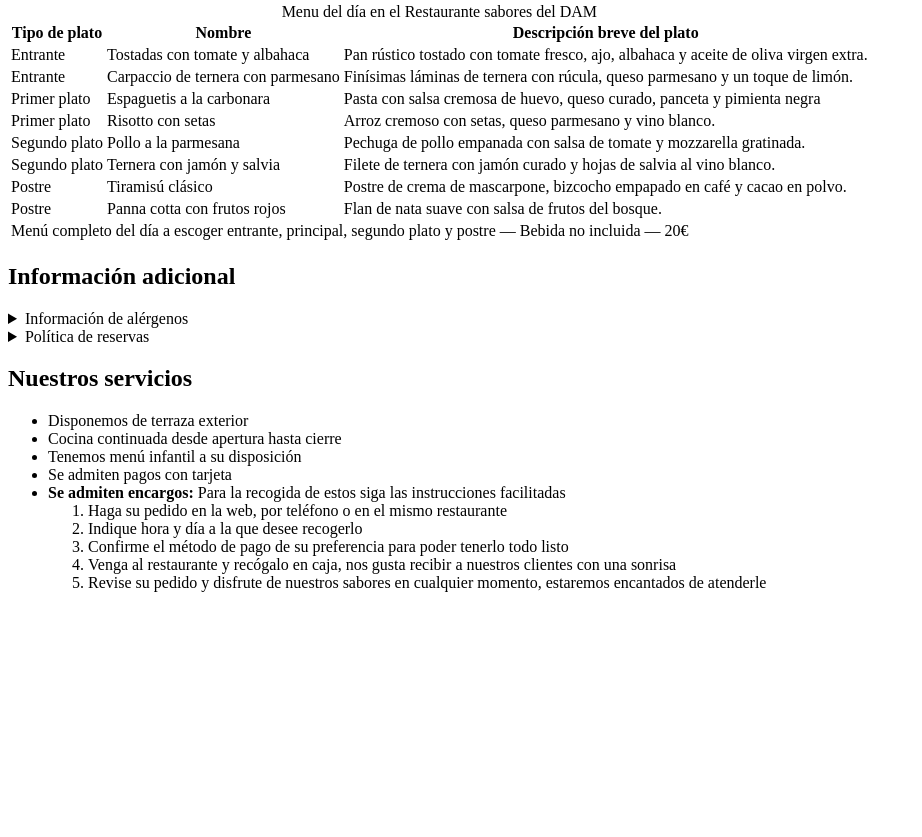
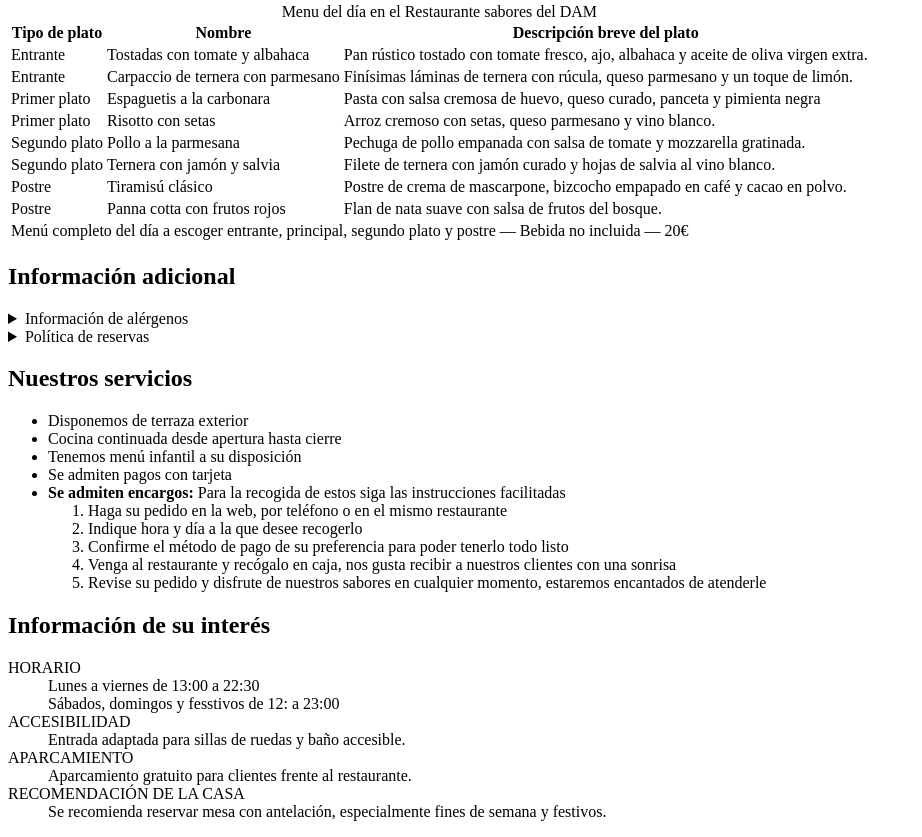
Before and after one commit to Eli8427/saboresDelDAM, a plain HTML site: page index.html in a window 1280 px wide. Shown: the part 300-1137 px from the top of the page, without its empty margins (0-922 px from the left). Before the commit the page ends 908 px from the top, so only its background shows below. Drawn offline with Linux system fonts and the light colour scheme.

Commit message:
Añadimos el aside con un h2(Información de su interés) que tendrá una lista definida para ello usamos la etiqueta dl que es lo que nos va a crear la lista, dentro llevará un dt que es por así decirlo el título de la definición y debsjo un dd que es la definición en si, finalmente cerramos el dl y el aside

```diff
--- a/index.html
+++ b/index.html
@@ -127,5 +127,19 @@
                     </li>
                 </ul>
             </article>
+            <aside>
+                <h2>Información de su interés</h2>
+                <dl>
+                    <dt>HORARIO</dt>
+                    <dd>Lunes a viernes de 13:00 a 22:30</dd>
+                    <dd>Sábados, domingos y fesstivos de 12: a 23:00</dd>
+                    <dt>ACCESIBILIDAD</dt>
+                    <dd>Entrada adaptada para sillas de ruedas y baño accesible.</dd>
+                    <dt>APARCAMIENTO</dt>
+                    <dd>Aparcamiento gratuito para clientes frente al restaurante.</dd>
+                    <dt>RECOMENDACIÓN DE LA CASA</dt>
+                    <dd>Se recomienda reservar mesa con antelación, especialmente fines de semana y festivos.</dd>
+                </dl>
+            </aside>
     </body>
 </html>
```
